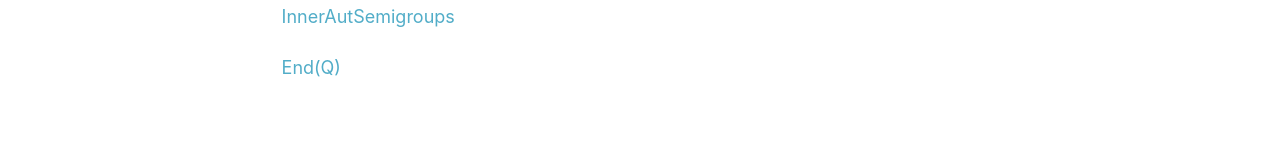
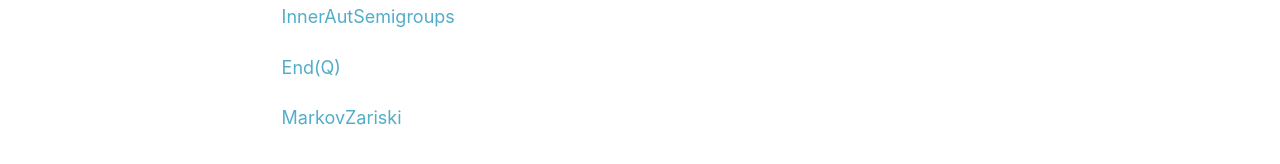
Before and after one commit to le27/L-Elliott, a Jekyll site: the page built from _pages/papers.md, in a window 1280 px wide and 900 px high, scrolled down 4675 px. Shown: the part 718-882 px from the top of the window. Built offline with Jekyll 4.4.1, drawn with Linux system fonts in a browser that asks for light colours; formulas are drawn with MathJax 3; before the commit the page ends 5524 px from its top, so only the background shows below that.

Commit message:
Add MarkovZariski paper link to papers.md

```diff
--- a/_pages/papers.md
+++ b/_pages/papers.md
@@ -177,3 +177,5 @@ Plan to read list:
 [InnerAutSemigroups](https://arxiv.org/pdf/2605.00041)
 
 [End(Q)](https://arxiv.org/pdf/2305.04921)
+
+[MarkovZariski](https://arxiv.org/abs/math/0703304)
```
